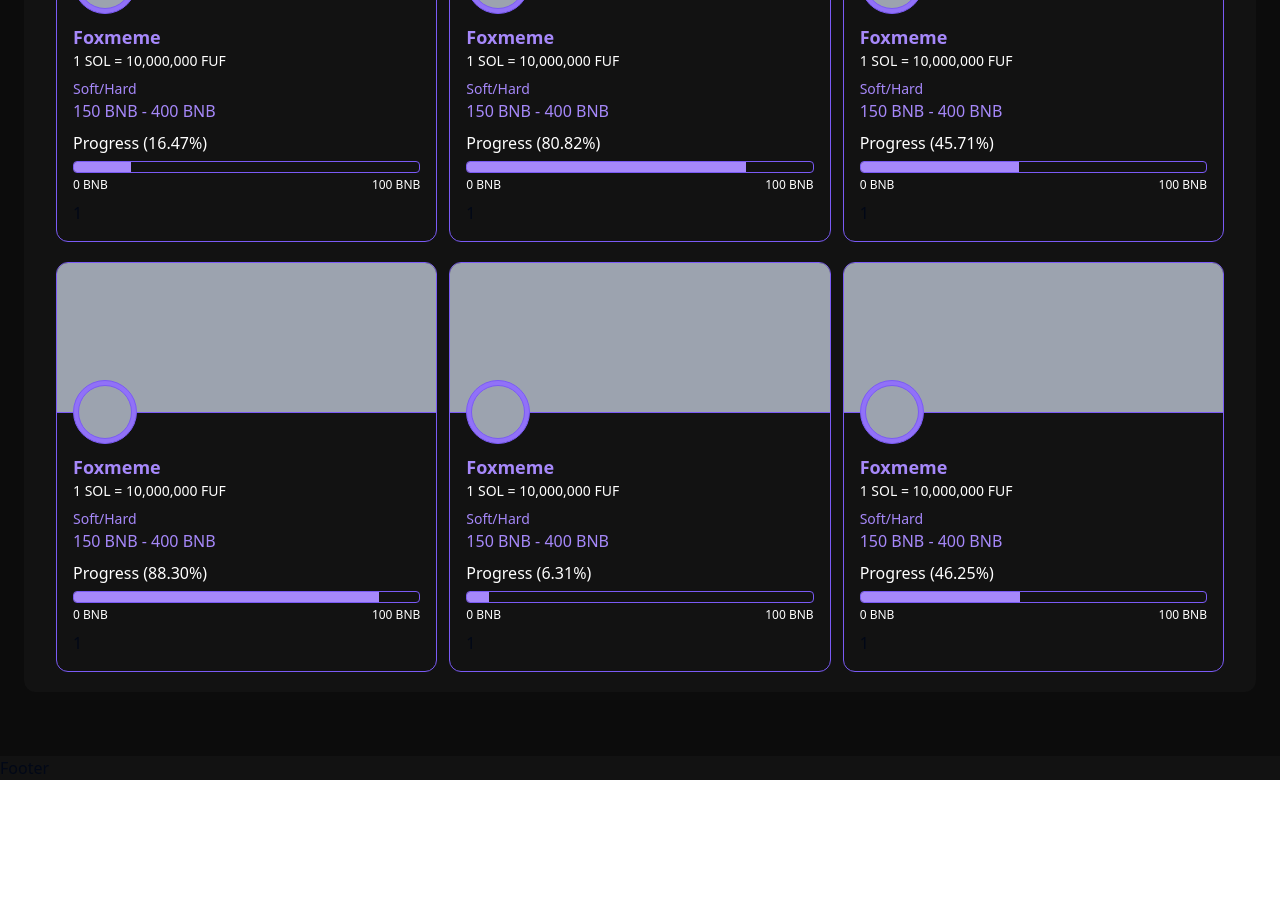
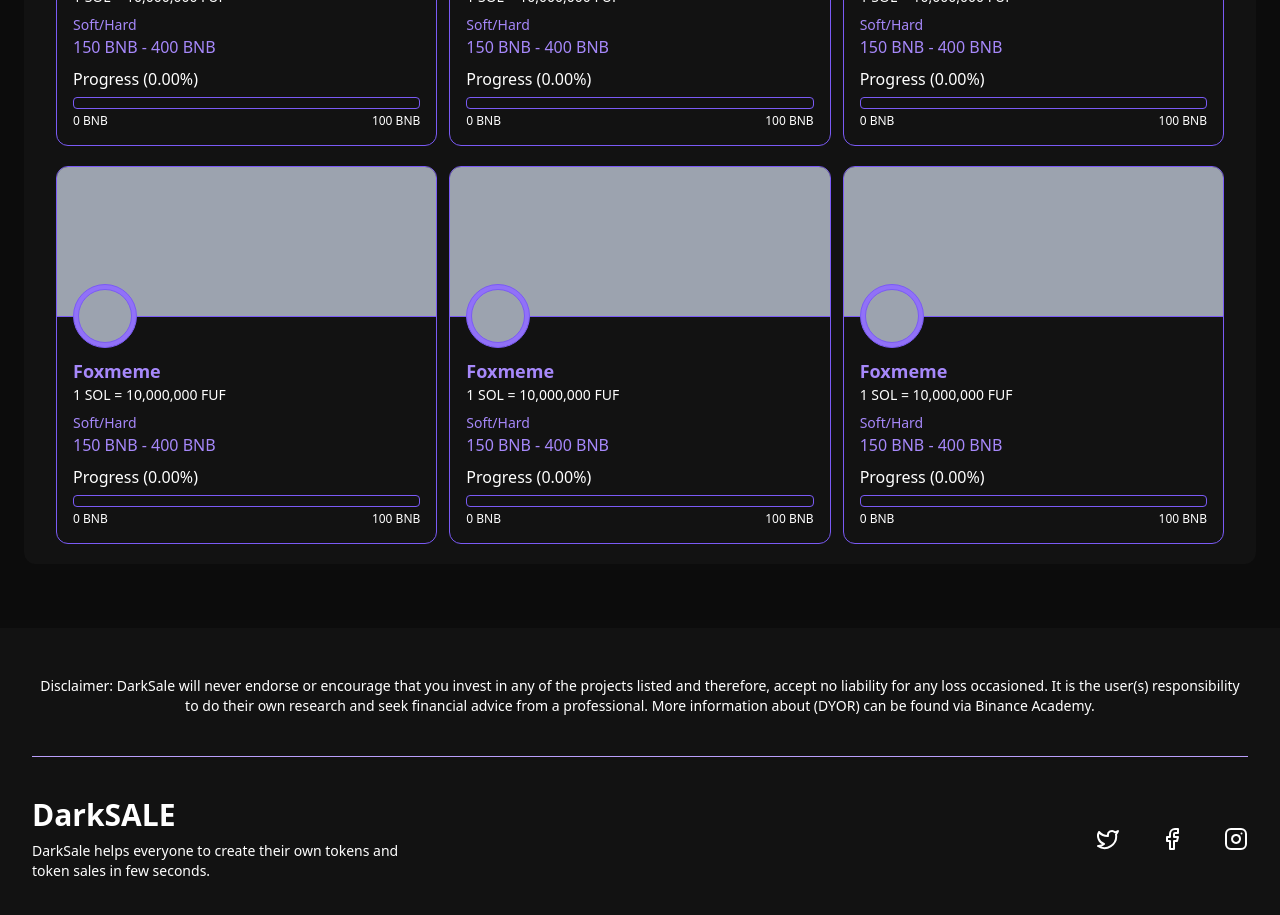
Before and after one commit to gauraverma61/ido-frontend, a Next.js app: page / in a window 1280 px wide. Shown: the part 2580-3495 px from the top of the page. Before the commit the page ends 3360 px from the top, so only its background shows below. Built offline with nearby package versions, Linux system fonts and the light colour scheme.

Commit message:
add footer

```diff
--- a/package.json
+++ b/package.json
@@ -10,6 +10,7 @@
   },
   "dependencies": {
     "@radix-ui/react-slot": "^1.0.2",
+    "@tanstack/react-query": "^5.45.1",
     "class-variance-authority": "^0.7.0",
     "clsx": "^2.1.1",
     "lucide-react": "^0.395.0",
@@ -17,7 +18,10 @@
     "react": "^18",
     "react-dom": "^18",
     "tailwind-merge": "^2.3.0",
-    "tailwindcss-animate": "^1.0.7"
+    "tailwindcss-animate": "^1.0.7",
+    "usehooks-ts": "^3.1.0",
+    "viem": "2.x",
+    "wagmi": "^2.10.2"
   },
   "devDependencies": {
     "@types/node": "^20",
--- a/src/components/PadCard/index.tsx
+++ b/src/components/PadCard/index.tsx
@@ -1,12 +1,21 @@
 "use client";
 import React, { useMemo } from "react";
+import { useIsMounted } from "usehooks-ts";
 
 interface Iprops {}
 
 const PadCard = (props: Iprops) => {
+  const isMounted = useIsMounted();
+  const isMountedValue = isMounted();
+
   const randomPercentage = useMemo(() => {
-    return Math.random() * 100; // Generates a random percentage between 0 and 100
-  }, []);
+    if (isMountedValue) {
+      return Math.random() * 100; // Generates a random percentage between 0 and 100
+    } else return 0;
+  }, [isMountedValue]);
+
+  console.log("isMountedValue", isMountedValue);
+
   return (
     <div className=" border border-violet-1 rounded-xl overflow-hidden">
       <div className=" w-full h-[150px] bg-gray-400 relative border-b border-violet-1 ">
@@ -23,7 +32,7 @@
         </div>
         <div className="my-2">
           <div className=" mb-1.5 text-white">
-            Progress ({randomPercentage.toFixed(2)}%)
+            Progress ({randomPercentage?.toFixed(2)}%)
           </div>
           <div className=" w-full border border-violet-1 h-3 rounded-sm overflow-hidden mb-1">
             <div
@@ -36,7 +45,6 @@
             <div>100 BNB</div>
           </div>
         </div>
-        <div className="my-2">1</div>
       </div>
     </div>
   );
--- a/src/components/footer/index.tsx
+++ b/src/components/footer/index.tsx
@@ -1,7 +1,36 @@
+import { Facebook, Instagram, Twitter } from "lucide-react";
 import React from "react";
 
 const Footer = () => {
-  return <div className=" bg-dark-1">Footer</div>;
+  return (
+    <div className=" bg-dark-1  py-12">
+      <div className="container mx-auto">
+        <div className="text-white text-center text-sm pb-10 mb-10 border-b border-violet-4">
+          Disclaimer: DarkSale will never endorse or encourage that you invest
+          in any of the projects listed and therefore, accept no liability for
+          any loss occasioned. It is the user(s) responsibility to do their own
+          research and seek financial advice from a professional. More
+          information about (DYOR) can be found via Binance Academy.
+        </div>
+        <div className=" flex items-center justify-between ">
+          <div>
+            <h1 className=" text-2xl lg:text-3xl font-bold text-white hover:text-violet-2 cursor-pointer transition-all mb-2">
+              DarkSALE
+            </h1>
+            <p className=" text-white text-sm font-medium max-w-[70%]">
+              DarkSale helps everyone to create their own tokens and token sales
+              in few seconds.
+            </p>
+          </div>
+          <div className=" text-white flex items-center justify-between gap-10">
+            <Twitter className="cursor-pointer" />
+            <Facebook className="cursor-pointer" />
+            <Instagram className="cursor-pointer" />
+          </div>
+        </div>
+      </div>
+    </div>
+  );
 };
 
 export default Footer;
```
Also changed, not shown: 1 other file (tests, documents, lock files or other folders).
